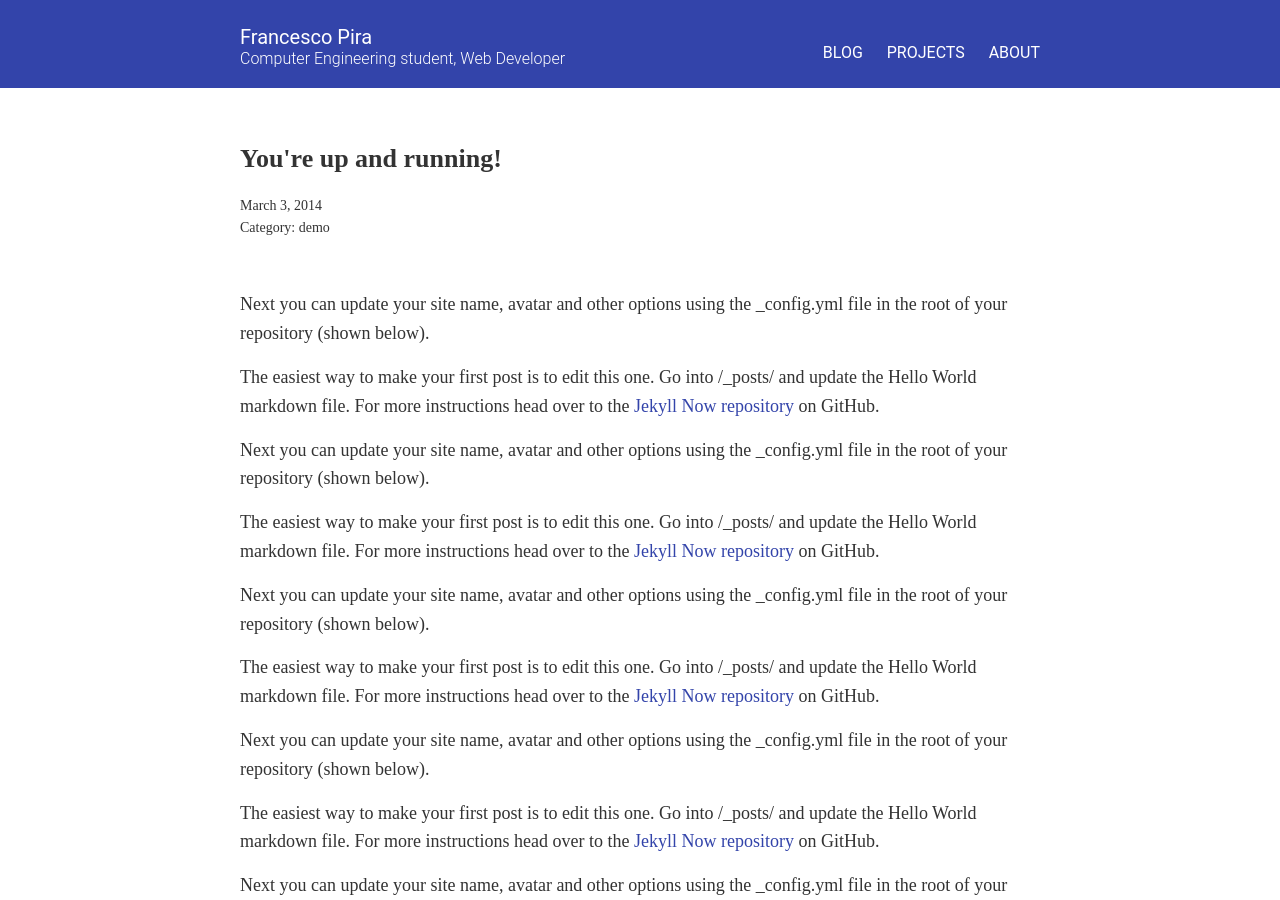
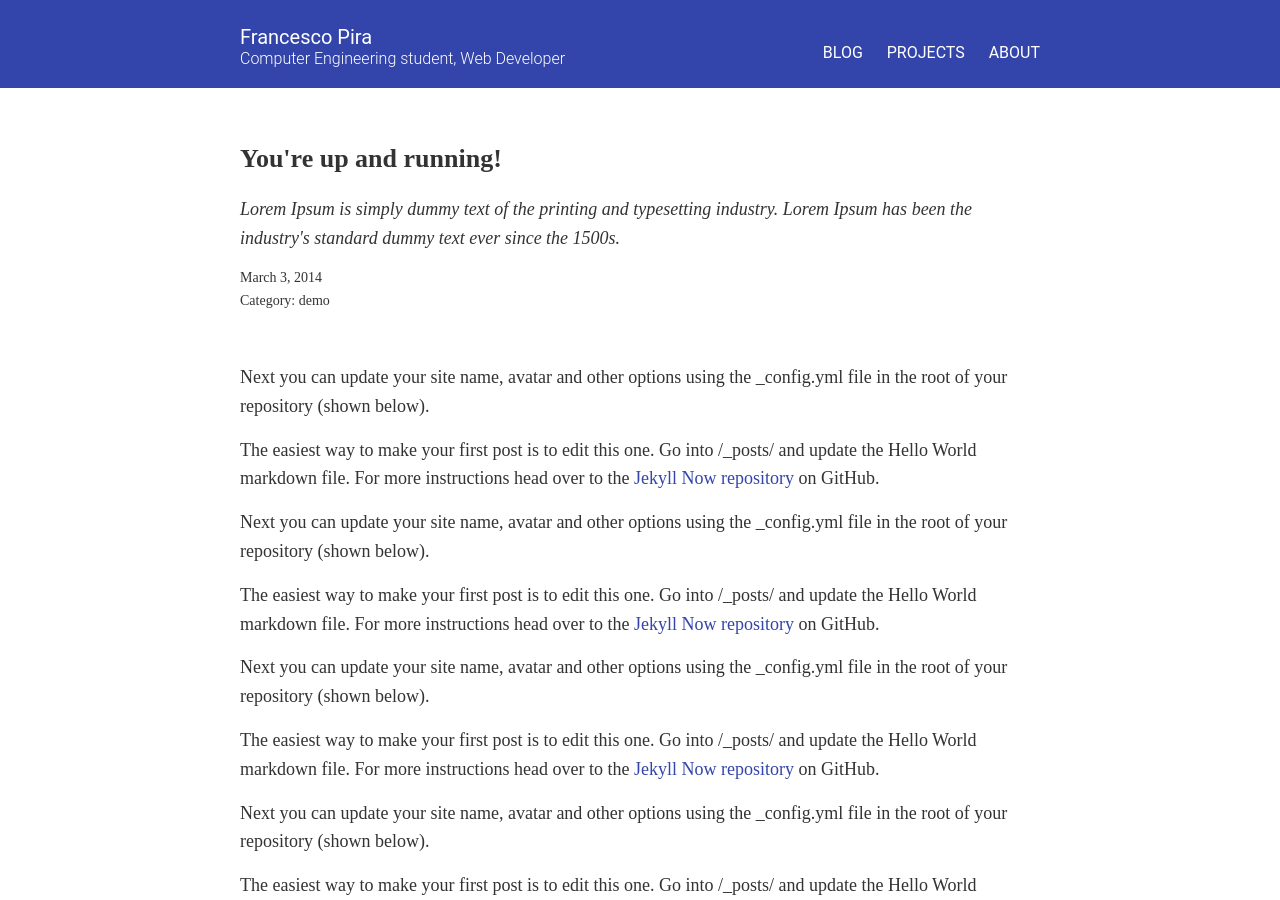
Before and after one commit to pirafrank/Jekyll-Blue, a Jekyll site: the page built from _posts/2014-3-3-Hello-World.md, in a window 1280 px wide and 900 px high. Built offline with Jekyll 4.4.1, drawn with Linux system fonts in a browser that asks for light colours; Markdown is read by kramdown in place of the engine named in the settings.

Commit message:
dummy edit for testing

```diff
--- a/_posts/2014-3-3-Hello-World.md
+++ b/_posts/2014-3-3-Hello-World.md
@@ -1,6 +1,7 @@
 ---
 layout: post
 title: You're up and running!
+subtitle: Lorem Ipsum is simply dummy text of the printing and typesetting industry. Lorem Ipsum has been the industry's standard dummy text ever since the 1500s.
 categories: demo
 ---
 
```
